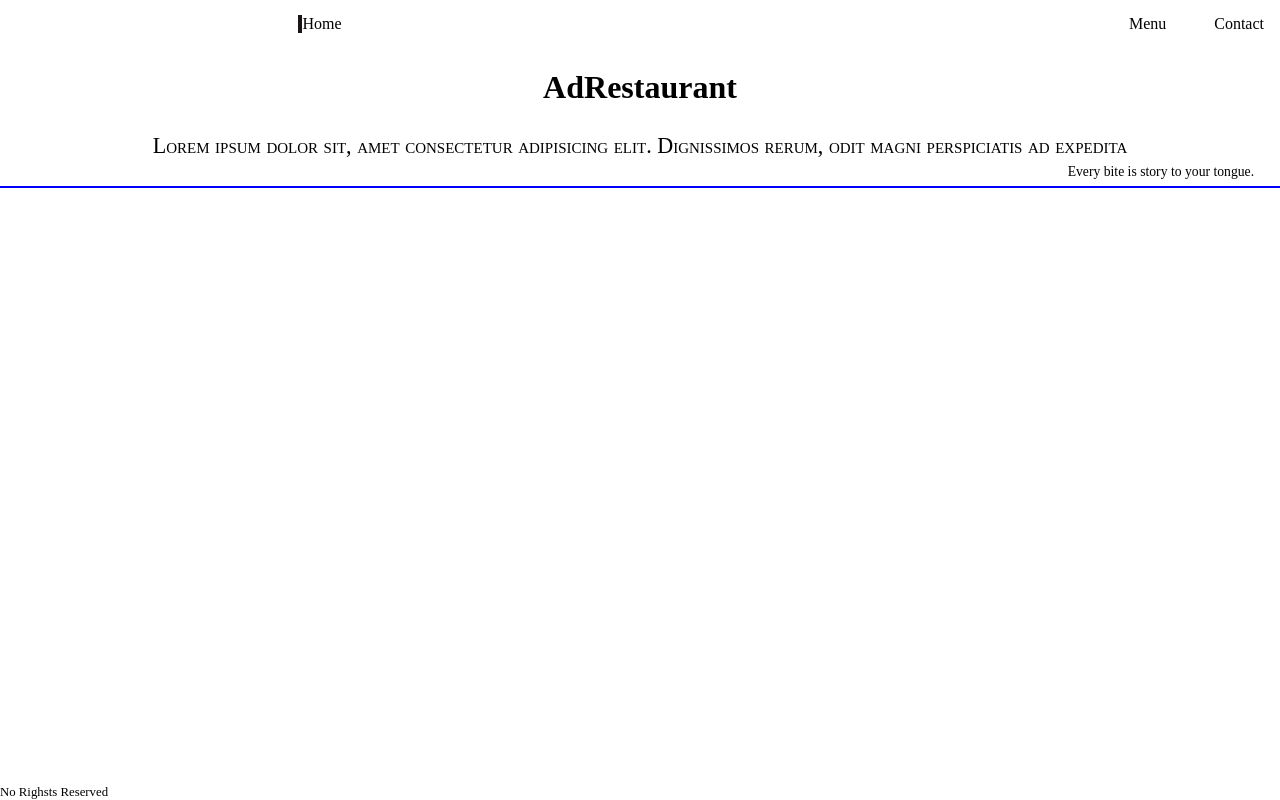
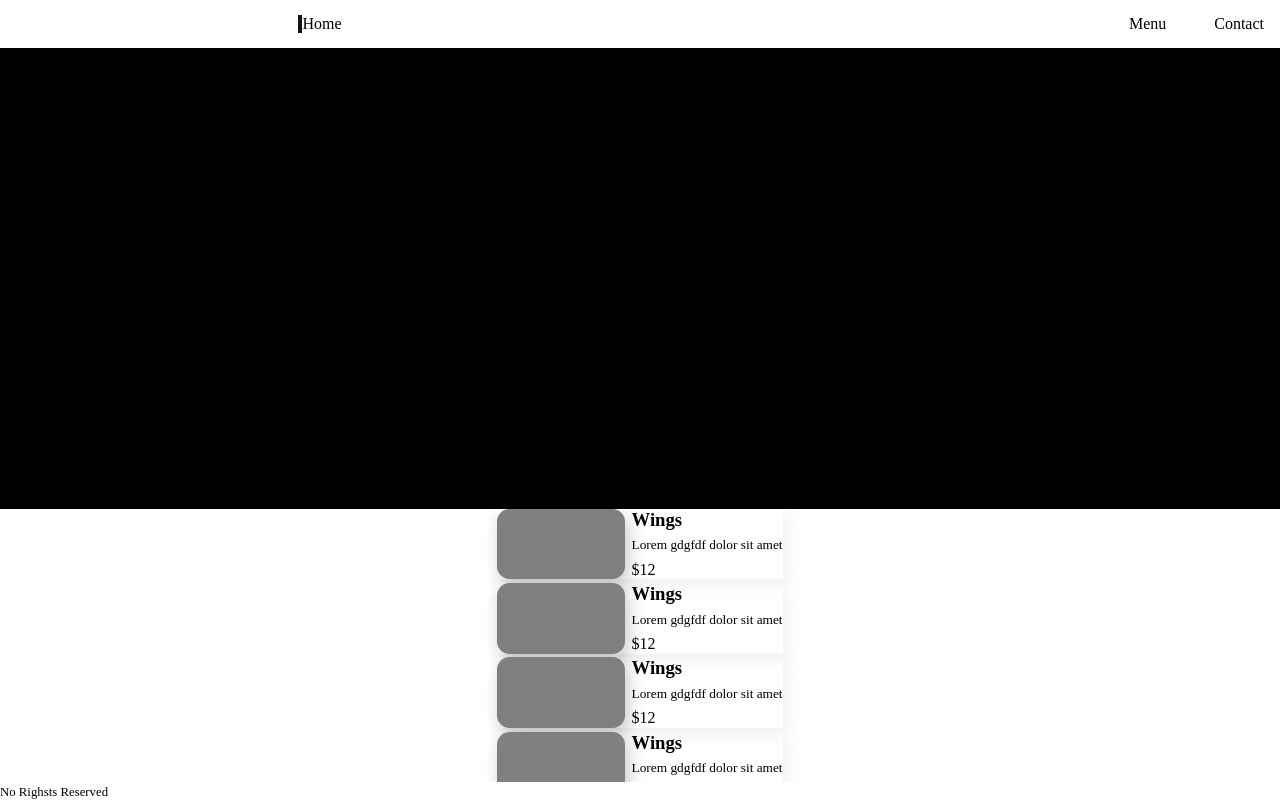
Before and after one commit to zivernay/restaurant-app, a website built with webpack: page dist/index.html in a window 1280 px wide. Both pictures are taken after a click on the item "Menu". Built offline with nearby package versions, Linux system fonts and the light colour scheme; files whose address does not match are found by name.

Commit message:
Refactor the tab functions to work with isolated Html.

```diff
--- a/src/index.js
+++ b/src/index.js
@@ -19,62 +19,57 @@ function getDealMarkUp(info) {
     `;
     return articleMarkUp;
 }
-function createDealElement(dealData){
-    const dealElement = document.createElement("article");
-    const dealInfo = parseDealInfo(dealData);
-    const markUp = getDealMarkUp(dealInfo); // Info is parsed data
-    dealElement.innerHTML = markUp;
-    dealElement.classList.add(dealInfo.className);
-    return dealElement;
+function createDealElement(id){
+    const li = document.createElement("li");
+    const dealTemp = document.querySelector(".deal.template");
+    const deal = dealTemp.cloneNode(true);
+    deal.classList.remove("template");
+    deal.setAttribute("data-id", id);
+    li.appendChild(deal);
+    return li;
 }
 
 function showHomepage() {
+    const header = document.querySelector("#header");
     const dealsContainer = document.querySelector("#offers");
+    const featured = document.querySelector(".template.featured");
+    const intro = document.querySelector(".intro");
+    intro.classList.remove("hidden");
+    header.classList.remove("hidden");
     dealsContainer.innerHTML = ""; // clearing the container everytime
-    const generatedContent = document.createElement("div");
-    generatedContent.setAttribute("id", "featured-offers")
-    for(i=0; i<4; i++) {
-        const dealElement = createDealElement(1);
-        if(dealElement.classList.contains("featured")){
-            generatedContent.appendChild(dealElement);
-        }
-    dealsContainer.appendChild(generatedContent);
-    }
+    const clonedFeatured = featured.cloneNode(true);
+    clonedFeatured.classList.remove(...["hidden", "template"]);
+    dealsContainer.appendChild(clonedFeatured);
 }
+
 function showMenu() {
     const dealsContainer = document.querySelector("#offers");
+    const menuTemp = document.querySelector("#menu");
+    const deals = document.querySelector(".menu-items");
+    const intro = document.querySelector(".intro");
+    intro.classList.add("hidden");
     dealsContainer.innerHTML = "";
-    const generatedContent = document.createElement("div");
-    generatedContent.setAttribute("id", "offer-list");
-    for(i=0; i<9; i++) {
-        const dealElement = createDealElement(1);
-        generatedContent.appendChild(dealElement);
+    for(let i=0; i<9; i++) {
+        const deal = createDealElement(i);
+        deals.appendChild(deal);
     }
-    dealsContainer.appendChild(generatedContent);
+    const menu = menuTemp.cloneNode(true);
+    dealsContainer.appendChild(menu);
 }
+
 function showContactInformation() {
     const dealsContainer = document.querySelector("#offers");
     dealsContainer.innerHTML = "";
-    const generatedContent = document.createElement("div");
-    generatedContent.setAttribute("id", "contact-information");
-    const addressElement = document.createElement("address");
-    const instructions = document.createElement("p");
-    instructions.innerHTML = `To place an order:`;
-    addressElement.innerHTML = `
-        call us <a href="tel:+9188598670">(918) 859 86-70</a><br>
-        or <br>
-        email us <a href="mailto:order@restaurant.com">order@mail.com</a><br>
-        or <br>
-        visit any of our store:
-            23 Main Street, City 1 <br>
-            2 Priafgal av., City 1 <br>
-            CityMall 6. building 2, City 3<br>`;
-    generatedContent.appendChild(instructions);
-    generatedContent.appendChild(addressElement);
-    dealsContainer.appendChild(generatedContent);
+    const intro = document.querySelector(".intro");
+    intro.classList.add("hidden");
+    const contactTemp = document.querySelector(".contact.template");
+    const contact = contactTemp.cloneNode(true);
+    contact.classList.remove("template");
+    dealsContainer.appendChild(contact);
 }
 
 // Events
+document.body.onload = showHomepage();
 const homeTab = document.querySelector("#home-tab");
 homeTab.addEventListener("click", (e)=> {
     showHomepage();
--- a/src/styles/main.css
+++ b/src/styles/main.css
@@ -1,6 +1,7 @@
 /* Remove default styles*/
 body,
-menu, figure {
+menu, figure,
+h1, h2, h3 {
     padding: 0;
     margin: 0;
 }
@@ -8,20 +9,22 @@ menu {
     list-style-type: none;
 }
 
+
 /* Layout*/
+
 body {
     display: flex;
     flex-flow: column nowrap;
     min-height: 100vh;
+    --nav-height: 3rem;
 }
 body > main {
     flex: 1 1 auto;
+    display: flex;
 }
 
 /* header*/
 header {
-    --nav-height: 3rem;
-    outline: 2px solid blue;
 }
 header .tabs {
     display: flex;
@@ -55,11 +58,13 @@ header .tabs {
 
 .intro .title {
     text-align: center;
+    margin: 0;
+    line-height: 1.382;
 }
 .intro .hero {
     position: relative;
     text-align: center;
-    font: normal small-caps 300 1.38rem/1.62 system-fonts,san-serif;
+    font: normal small-caps 300 1rem/1.38 system-fonts,san-serif;
     padding-inline: 0.62rem;
 }
 .intro .hero::after {
@@ -81,7 +86,6 @@ header .tabs {
     --clr: grey;
     position: relative;
     height: max(3rem, var(--length) * 0.782);
-    border: 1px solid red;
 }
 .tag .circle {
     position: absolute;
@@ -103,20 +107,96 @@ header .tabs {
     text-align: right;
 }
 
-/* Article styles */
-#deals .deal {
-    border: 1px solid gray;
-    border-radius: 0.25rem;
+/*
+    Featured deal
+*/
+.featured {
+    position: relative;
     display: flex;
     flex-direction: column;
-    min-height: 7rem;
+    width: 100%;
+}
+.featured h3 {
+    line-height: 1.782;
+    padding-left: 0.628rem;
+}
+.featured .price-tag {
+    position: absolute;
+    right: 0;
+    bottom: 0.782rem;
+}
+.img.big {
+    flex-grow: 1;
+    background: gray url("../img/Untitled.png");
+    background-repeat: no-repeat;
+    background-size: cover;
 
-    padding: 0.5rem;
 }
-.deal .deal-description {
+
+/* Article styles */
+.menu-items {
+    width: 100%;
+}
+#menu .deal {
+    display: grid;
+    grid-template-columns: 8rem 1fr;
+    grid-template-rows: repeat(3, auto);
+    grid-template-areas:
+        "fig name"
+        "fig desc"
+        "fig price";
+    gap: 0.382rem;
+}
+.deal figure {
+    grid-area: fig;
+    background: gray url(../img/31790889_b11.jpg);
+    background-size: cover;
+    border-radius: 0.782rem;
+    box-shadow: 0.236rem 0.382rem 1rem rgba(128, 128, 128, 0.401);
+}
+.deal header {
+    grid-area: name;
+}
+.deal-description {
+    grid-area: desc;
+    margin: 0;
+    line-height: 1.382;
+    font-size: smaller;
+}
+.deal-summary {
+    grid-area: price;
+}
+
+
+.menu {
+    height: calc(100vh - var(--nav-height) - 1.15rem);
+    width: 100%;
+}
+.selected {
+    flex-grow: 3;
+    height: 62.8%;
+    overflow: clip;
+}
+.selected figure {
+    background: black url("../img/31790889_b11.jpg");
+    background-size: cover;
+    width: 100%;
+    height: 100%;
+}
+.menu-items {
     flex-grow: 2;
-    flex-shrink: 1;
-    flex-basis: auto;
+    height: 37.2%;
+    overflow-y: scroll;
     display: flex;
-    align-items: center;
+    flex-direction: column;
+    gap: 0.236rem;
 }
+
+.menu-items li{
+    box-shadow: 0.236rem 0.382rem 1rem rgba(128, 128, 128, 0.12);
+}
+
+/**/
+.hidden {
+    display: none;
+}
```
Also changed, not shown: dist/index.html.
